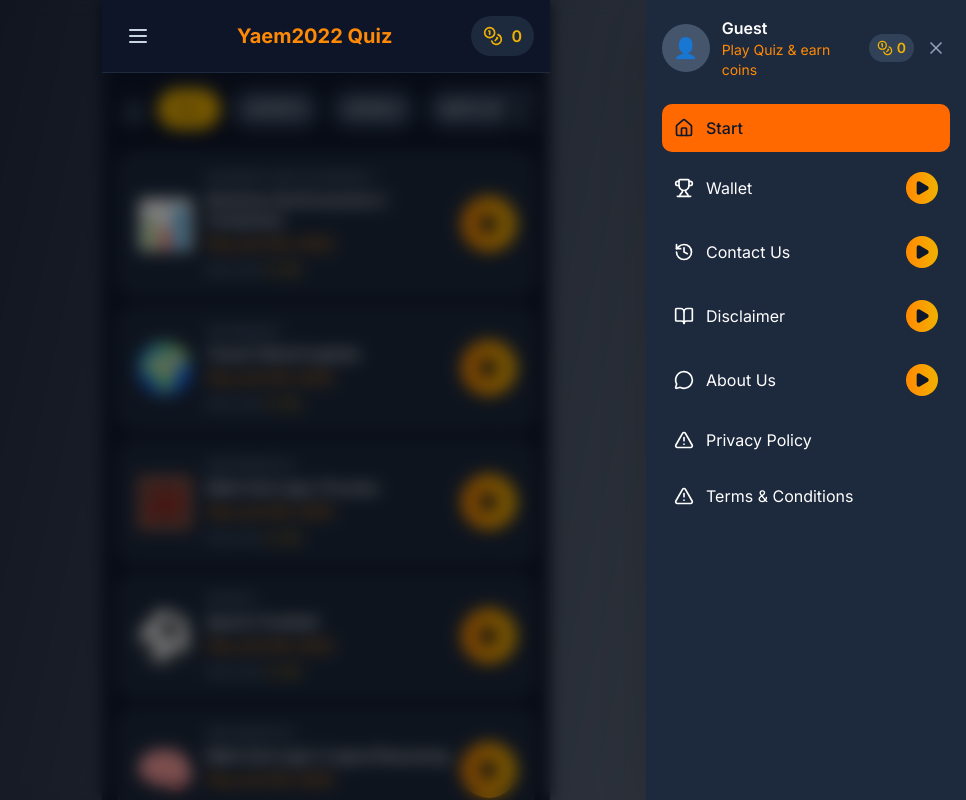
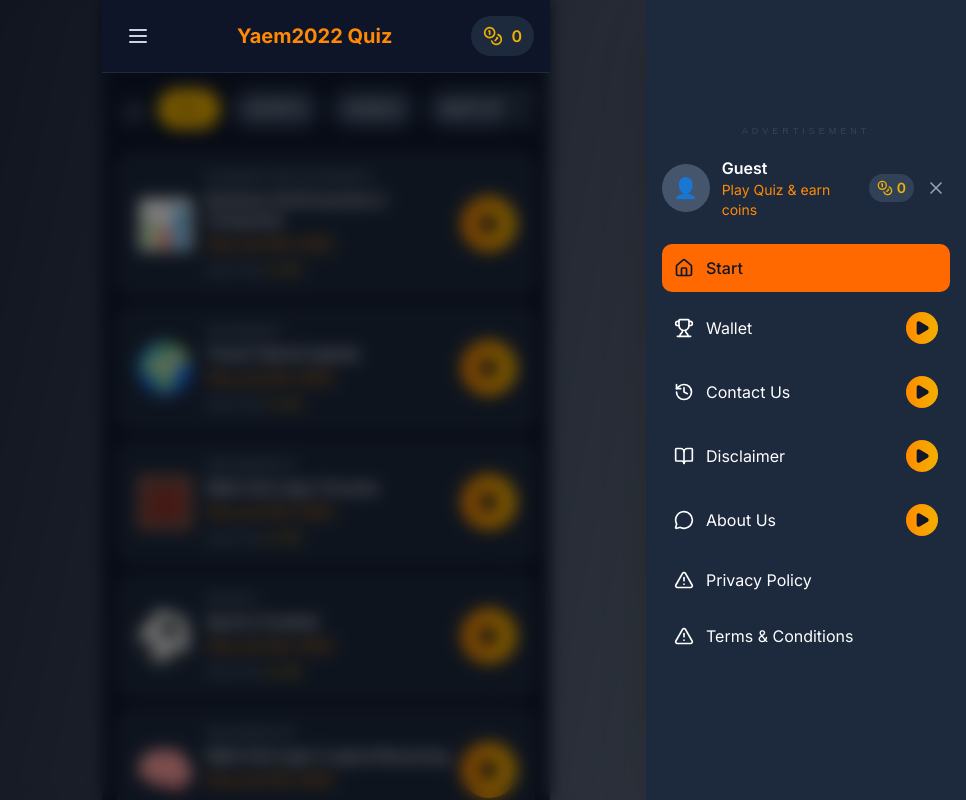
Before and after one commit to Prince-Virani/quizwinz-tool, a Next.js app: page /start in a window 1280 px wide. Both pictures are taken after a click on the button 452 px from the left and 36 px from the top of the page. Shown: the top 800 px of the page, without its empty margins (314-1280 px from the left). Built offline with nearby package versions, Linux system fonts and the light colour scheme.

Commit message:
start-page-ad

```diff
--- a/src/app/start/page.tsx
+++ b/src/app/start/page.tsx
@@ -1,6 +1,7 @@
 "use client";
 
 import { useState, useEffect, useRef } from "react";
+import AdSenseBanner from "@/components/adSenseBanner";
 import { useRouter } from "next/navigation";
 import {
 	Menu,
@@ -454,6 +455,18 @@ export default function HomePage() {
 						onClick={() => setShowMenu(false)}
 					/>
 					<div className='fixed top-0 right-0 z-50 h-full w-80 bg-slate-800 shadow-2xl transform transition-transform duration-300'>
+							<AdSenseBanner />
+		<label style={{
+  display: 'block',
+  margin: '0px auto',
+  width: 'fit-content',
+  letterSpacing: '4px',
+  color: 'rgb(65, 77, 101)',
+  font: '400 9px / 2 Arial, sans-serif',
+  opacity: 0.7
+}}>
+  ADVERTISEMENT
+</label>
 						<div className='p-4'>
 							{/* Header */}
 							<div className='flex items-center justify-between mb-6'>
```
